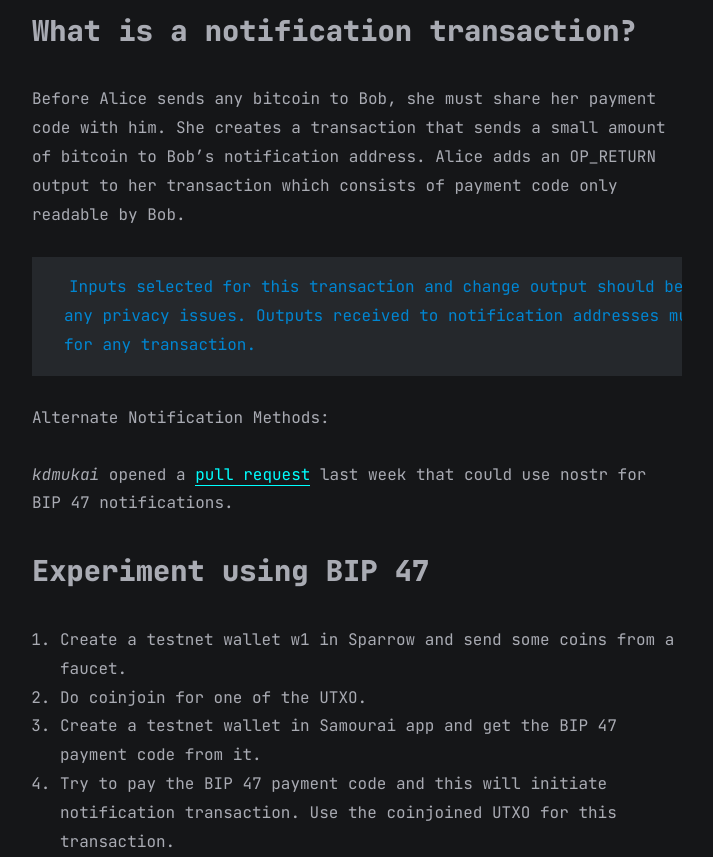
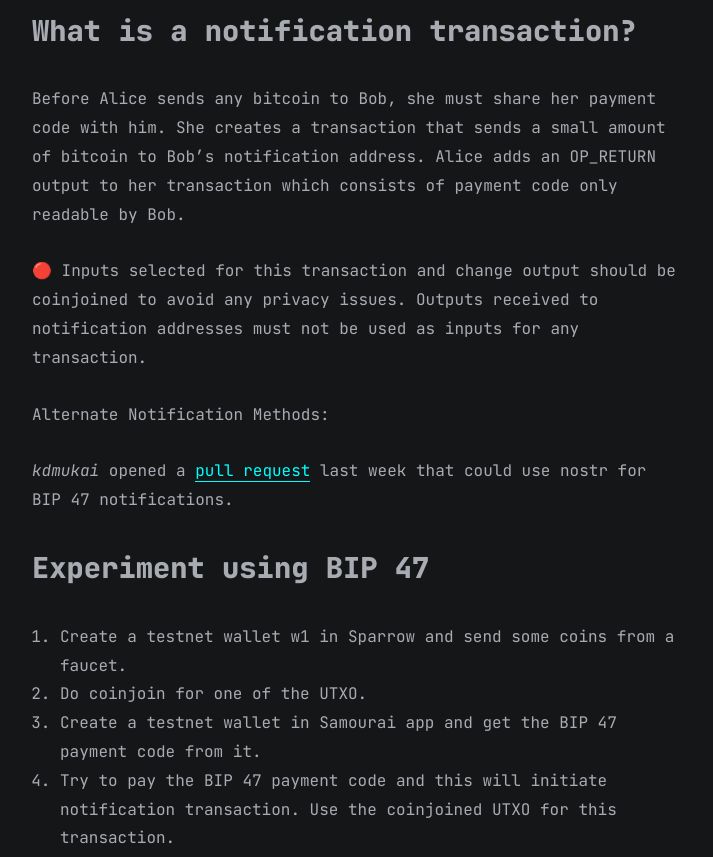
Before and after one commit to consentonchain/blog, a Jekyll site: the page built from all_collections/_posts/2023-01-16-bip47.md, in a window 1280 px wide and 900 px high, scrolled down 911 px, cut to the strip 0-857 px from the top of the window. Shown: the whole strip, without its empty margins (283-996 px from the left). Built offline with Jekyll 4.4.1, drawn with Linux system fonts in a browser that asks for light colours.

Commit message:
use red circle emoji instead of code block

````diff
--- a/all_collections/_posts/2023-01-16-bip47.md
+++ b/all_collections/_posts/2023-01-16-bip47.md
@@ -28,11 +28,10 @@ She creates a transaction that sends a small amount of bitcoin to Bob's notifica
 address. Alice adds an OP_RETURN output to her transaction which consists of payment
 code only readable by Bob.
 
-```yml
-Inputs selected for this transaction and change output should be coinjoined to avoid
-any privacy issues. Outputs received to notification addresses must not be used as inputs
-for any transaction.
-```
+🔴 Inputs selected for this transaction and change output should be coinjoined to avoid
+   any privacy issues. Outputs received to notification addresses must not be used as inputs
+   for any transaction.
+
 
 Alternate Notification Methods:
 
````
